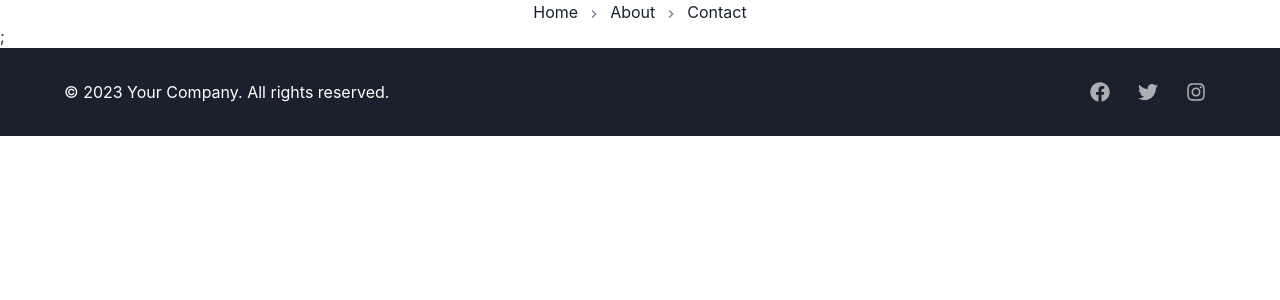
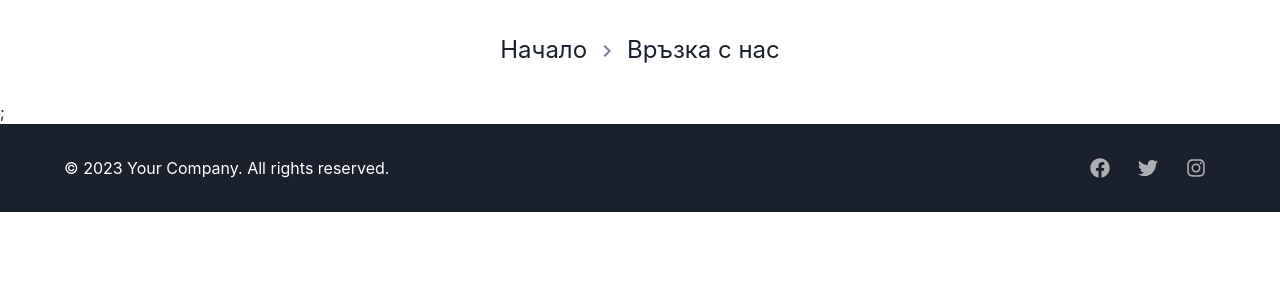
Before and after one commit to ZoranNikolov/zodi-solutions, a React (Create React App) app: page / in a window 1280 px wide. Shown: the top 300 px of the page. Built offline with nearby package versions, Linux system fonts and the light colour scheme.

Commit message:
aligned nav bar

```diff
--- a/public/index.html
+++ b/public/index.html
@@ -1,43 +1,25 @@
 <!DOCTYPE html>
 <html lang="en">
+
 <head>
 	<meta charset="utf-8" />
-    <link rel="icon" href="%PUBLIC_URL%/favicon.ico" />
+	<link rel="icon" href="%PUBLIC_URL%/favicon-32x32.png" />
 	<meta name="viewport" content="width=device-width, initial-scale=1" />
 	<meta name="theme-color" content="#000000" />
-    <meta
-      name="description"
-      content="Web site created using create-react-app"
-    />
+	<meta name="description" content="Web site created using create-react-app" />
 	<link rel="apple-touch-icon" href="%PUBLIC_URL%/logo192.png" />
 	<!--
       manifest.json provides metadata used when your web app is installed on a
       user's mobile device or desktop. See https://developers.google.com/web/fundamentals/web-app-manifest/
     -->
 	<link rel="manifest" href="%PUBLIC_URL%/manifest.json" />
-    <!--
-      Notice the use of %PUBLIC_URL% in the tags above.
-      It will be replaced with the URL of the `public` folder during the build.
-      Only files inside the `public` folder can be referenced from the HTML.
+	<title>Изработка на Уеб Сайтове | ZODI90</title>
+</head>
 
-      Unlike "/favicon.ico" or "favicon.ico", "%PUBLIC_URL%/favicon.ico" will
-      work correctly both with client-side routing and a non-root public URL.
-      Learn how to configure a non-root public URL by running `npm run build`.
-    -->
-    <title>React App</title>
-  </head>
 <body>
 	<noscript>You need to enable JavaScript to run this app.</noscript>
 	<div id="root"></div>
-    <!--
-      This HTML file is a template.
-      If you open it directly in the browser, you will see an empty page.
 
-      You can add webfonts, meta tags, or analytics to this file.
-      The build step will place the bundled scripts into the <body> tag.
+</body>
 
-      To begin the development, run `npm start` or `yarn start`.
-      To create a production bundle, use `npm run build` or `yarn build`.
-    -->
-  </body>
 </html>
--- a/src/components/Navigation.jsx
+++ b/src/components/Navigation.jsx
@@ -8,21 +8,20 @@ import {
 
 export default function Navigation() {
 	return (
-		<Flex justify={"center"} align={"center"}>
+		<Flex justify={"center"}>
 			<Breadcrumb
 				spacing="8px"
 				separator={<ChevronRightIcon color="gray.500" />}
+				display={"flex"}
+				fontSize={"2xl"}
+				height={100}
 			>
-				<BreadcrumbItem>
-					<BreadcrumbLink href="#">Home</BreadcrumbLink>
+				<BreadcrumbItem isCurrentPage>
+					<BreadcrumbLink href="#">Начало</BreadcrumbLink>
 				</BreadcrumbItem>
 
 				<BreadcrumbItem>
-					<BreadcrumbLink href="#">About</BreadcrumbLink>
-				</BreadcrumbItem>
-
-				<BreadcrumbItem isCurrentPage>
-					<BreadcrumbLink href="#">Contact</BreadcrumbLink>
+					<BreadcrumbLink href="#">Връзка с нас</BreadcrumbLink>
 				</BreadcrumbItem>
 			</Breadcrumb>
 		</Flex>
```
Also changed, not shown: public/favicon-32x32.png (added), 1 other file (tests, documents, lock files or other folders). Lines whose indentation alone changed are shown as unchanged.
